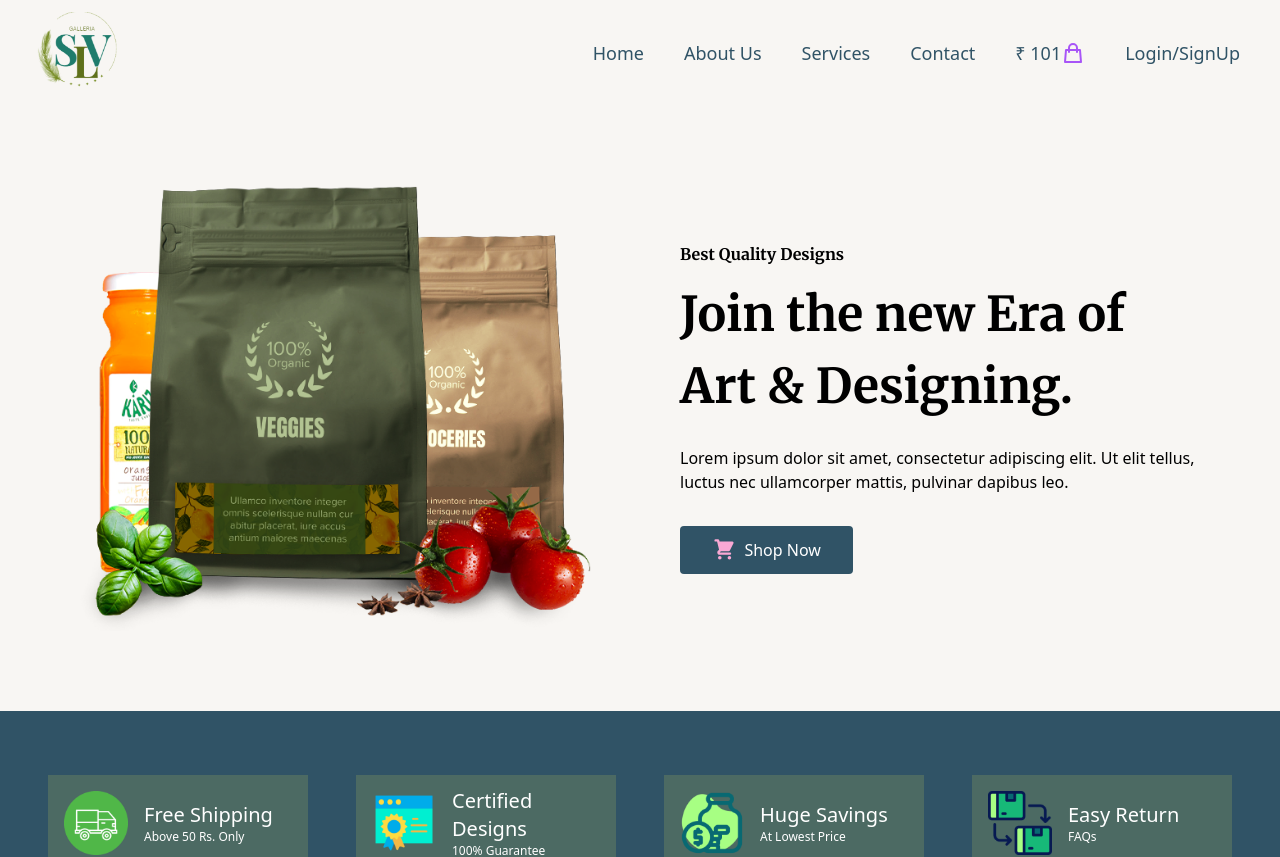
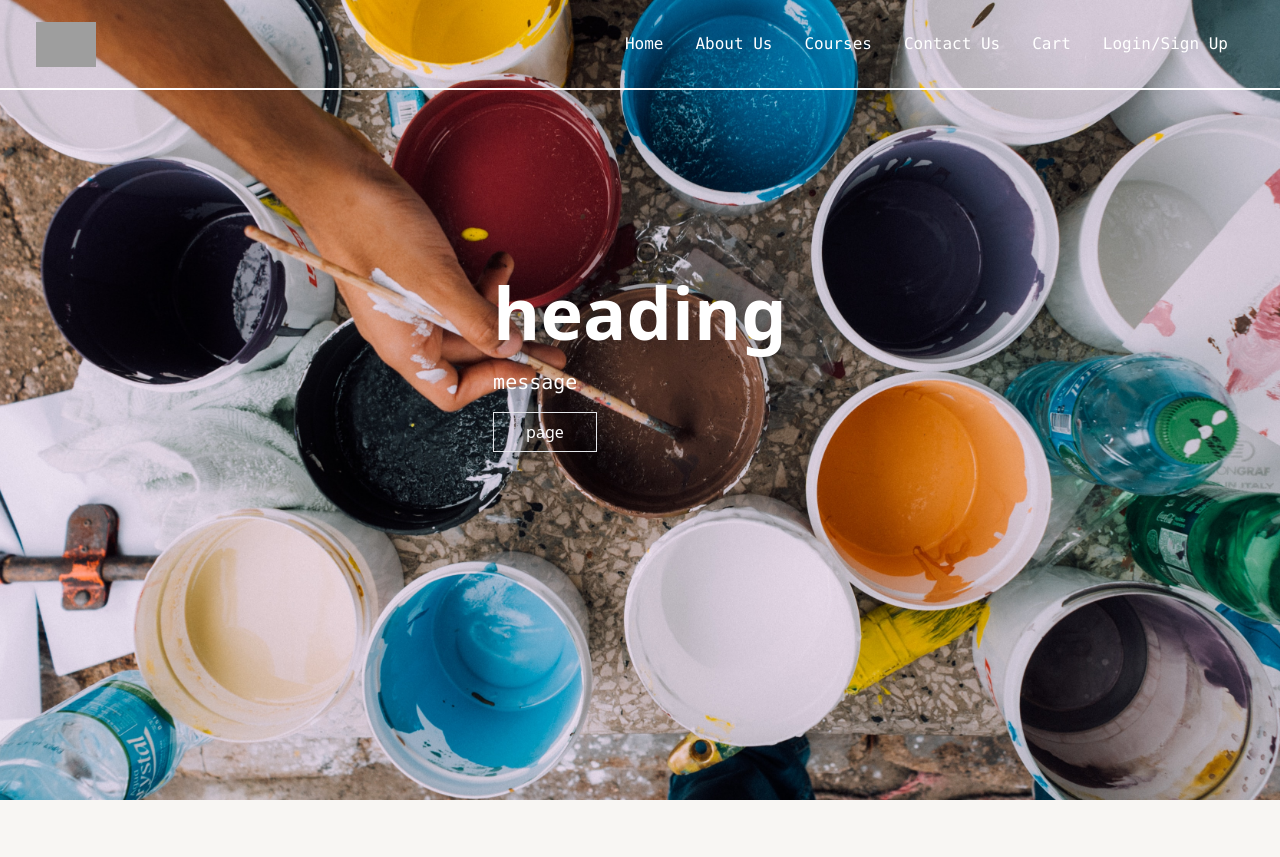
Before and after one commit to theprakharsaxena/slvgalleria, a React (Create React App) app: page / in a window 1280 px wide. Shown: the top 857 px of the page. Built offline with nearby package versions, Linux system fonts and the light colour scheme; grey boxes are pictures that could not be loaded.

Commit message:
update navbar

```diff
--- a/src/components/Navbar.js
+++ b/src/components/Navbar.js
@@ -1,38 +1,126 @@
-import React from "react";
 import { Link } from "react-router-dom";
-import { HiOutlineShoppingBag } from "react-icons/hi";
+import { AiOutlineMenu, AiOutlineClose } from "react-icons/ai";
+import React, { useEffect, useState } from "react";
+
+const NavbarData = [
+  {
+    link: "/",
+    title: "Home",
+  },
+  {
+    link: "/about",
+    title: "About Us",
+  },
+  {
+    link: "/services",
+    title: "Courses",
+  },
+  {
+    link: "/Contact",
+    title: "Contact Us",
+  },
+  {
+    link: "/cart",
+    title: "Cart",
+  },
+  {
+    link: "/loginsignup",
+    title: "Login/Sign Up",
+  },
+];
 
 const Navbar = () => {
+  // const [active, setActive] = useState("Home")
+  const [nav, setNav] = useState(false);
+  const [color, setcolor] = useState("transparent");
+  const [textColor, setTextColor] = useState("white");
+  const [image, setImage] = useState("/logo1b.png");
+
+  const handleNav = () => {
+    setNav(!nav);
+  };
+
+  useEffect(() => {
+    const changeColor = () => {
+      if (window.scrollY >= 90) {
+        setcolor("#ffffff");
+        setTextColor("#000000");
+        setImage("/logo2b.png");
+      } else {
+        setcolor("transparent");
+        setTextColor("#ffffff");
+        setImage("/logo1b.png");
+      }
+    };
+    window.addEventListener("scroll", changeColor);
+  }, []);
+
   return (
-    <div
-      className="text-[#333333] bg-[#f8f6f3] leading-6 justify-between flex items-center py-3 ps-5 pe-10"
-    >
-      <Link to="/">
-        <img src="/images/logoslvgalleria.png" alt="Logo" className="w-28" />
-      </Link>
-      <div className="flex space-x-10 text-[#305366] text-lg">
-        <Link className="hover:text-green-700" to="/">
-          Home
-        </Link>
-        <Link className="hover:text-green-700" to="/about">
-          About Us
-        </Link>
-        <Link className="hover:text-green-700" to="/services">
-          Services
-        </Link>
-        <Link className="hover:text-green-700" to="/contact">
-          Contact
-        </Link>
-        <Link className="hover:text-green-700" to="/cart">
-          <div className="flex items-center">
-            ₹ 101 <HiOutlineShoppingBag className="text-purple-500 text-2xl" />
+    <>
+      <div
+        style={{ backgroundColor: `${color}` }}
+        className="fixed left-0 top-0 w-full z-10 ease-in duration-300"
+      >
+        <div className="max-w-[1240px] m-auto flex justify-between items-center p-4 text-white">
+          <Link href="/">
+            <img
+              src={image}
+              width={60}
+              height={60}
+              alt="Developer Abode Logo"
+            />
+          </Link>
+          <ul style={{ color: `${textColor}` }} className="hidden sm:flex">
+            {NavbarData.map(({ link, title }, id) => {
+              return (
+                <li
+                  key={id}
+                  className="m-4 hover:underline hover:underline-offset-8 font-mono hover:text-blue-500"
+                >
+                  <Link href={link}>{title}</Link>
+                </li>
+              );
+            })}
+          </ul>
+
+          {/* Mobile Button */}
+          <div
+            onClick={handleNav}
+            className="block sm:hidden z-10 cursor-pointer hover:text-blue-500 mr-1"
+          >
+            {nav ? (
+              <AiOutlineClose size={20} className="hover:text-blue-500" />
+            ) : (
+              <AiOutlineMenu size={20} style={{ color: `${textColor}` }} />
+            )}
           </div>
-        </Link>
-        <Link className="hover:text-green-700" to="/loginsignup">
-          Login/SignUp
-        </Link>
+          {/* Mobile Menu */}
+          <div
+            className={
+              nav
+                ? "sm:hidden absolute top-0 left-0 right-0 bottom-0 flex justify-center items-center w-full h-screen bg-black text-center ease-in duration-300"
+                : "sm:hidden absolute top-0 left-[-100%] right-0 bottom-0 flex justify-center items-center w-full h-screen bg-black text-center ease-in duration-300"
+            }
+          >
+            <ul>
+              {NavbarData.map(({ link, title }, id) => {
+                return (
+                  <li
+                    key={id}
+                    className="p-4 text-4xl hover:underline hover:underline-offset-8 font-mono hover:text-blue-500"
+                  >
+                    <Link href={link} onClick={handleNav}>
+                      {title}
+                    </Link>
+                  </li>
+                );
+              })}
+            </ul>
+          </div>
+        </div>
+        <p style={{ backgroundColor: `${textColor}` }} className="h-0.5"></p>
       </div>
-    </div>
+    </>
   );
 };
 
--- a/src/pages/Home.js
+++ b/src/pages/Home.js
@@ -8,12 +8,7 @@ const Home = () => {
 
     for (let i = 0; i < repeatCount; i++) {
       images.push(
-        <img
-          key={i}
-          src="/images/star.png"
-          alt={`Star ${i}`}
-          className="w-6"
-        />
+        <img key={i} src="/images/star.png" alt={`Star ${i}`} className="w-6" />
       );
     }
 
@@ -21,6 +16,19 @@ const Home = () => {
   };
   return (
     <>
+      <div className={`flex items-center justify-center h-screen bg-fixed bg-center bg-cover page1`}>
+        <div className="p-5 text-white z-[2] mt-[-5rem]">
+          <h2 className="xl:text-7xl lg:text-6xl md:text-5xl text-4xl font-bold">
+            {"heading"}
+          </h2>
+          <p className="py-5 text-xl mb-1 font-mono">{"message"}</p>
+          <Link
+            href={`/${"link"}`}
+            className="px-8 py-2 border hover:border-blue-500 hover:text-blue-500 cursor-pointer"
+          >page
+          </Link>
+        </div>
+      </div>
       <div className="bg-[#f8f6f3] px-20 py-20 grid grid-cols-2 gap-20 justify-center items-center">
         <div>
           <img src="/images/product1.png" alt="Product1" />
```
Also changed, not shown: public/images/logoslvgalleria.png, public/images/page1.jpg (added).
